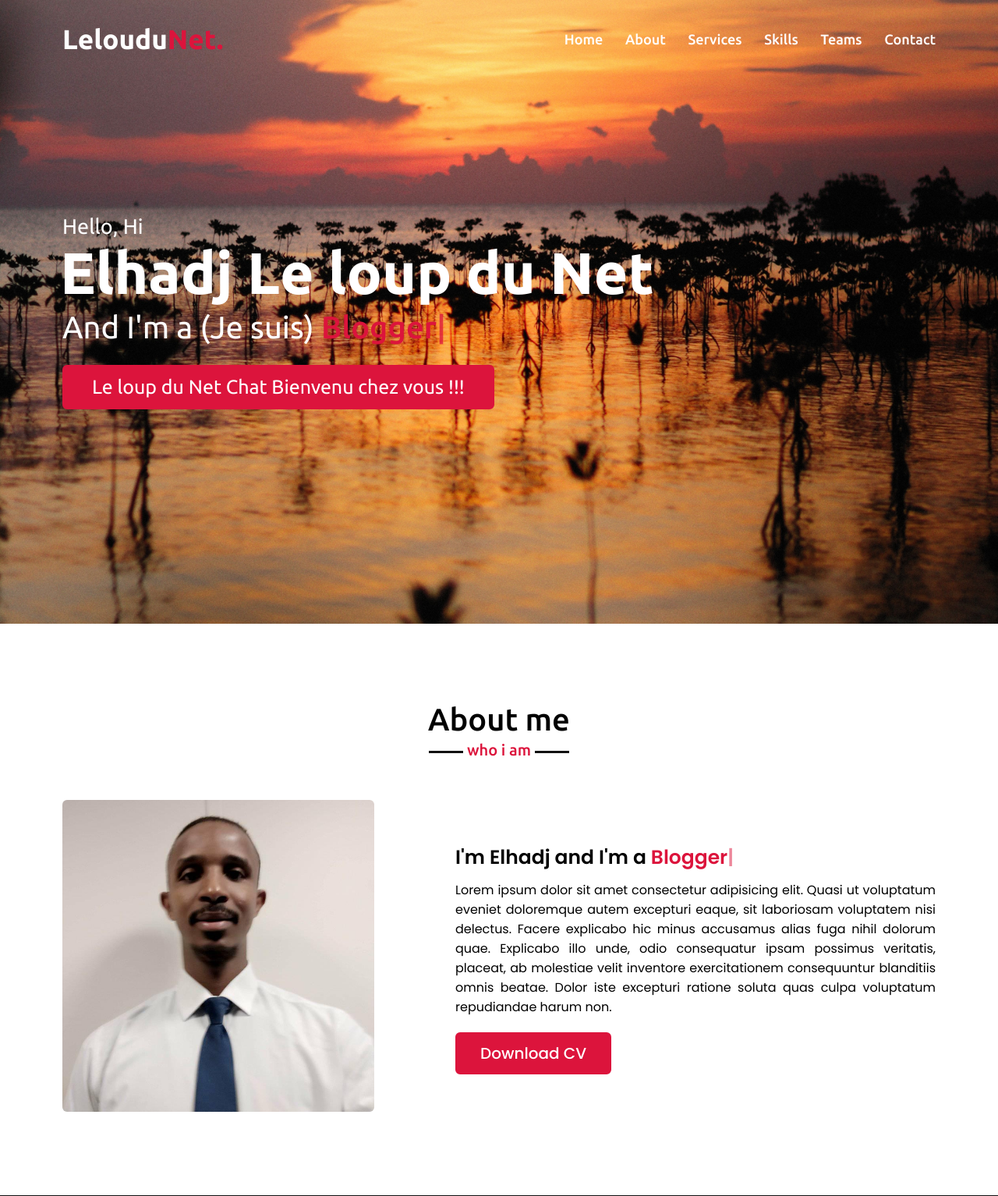
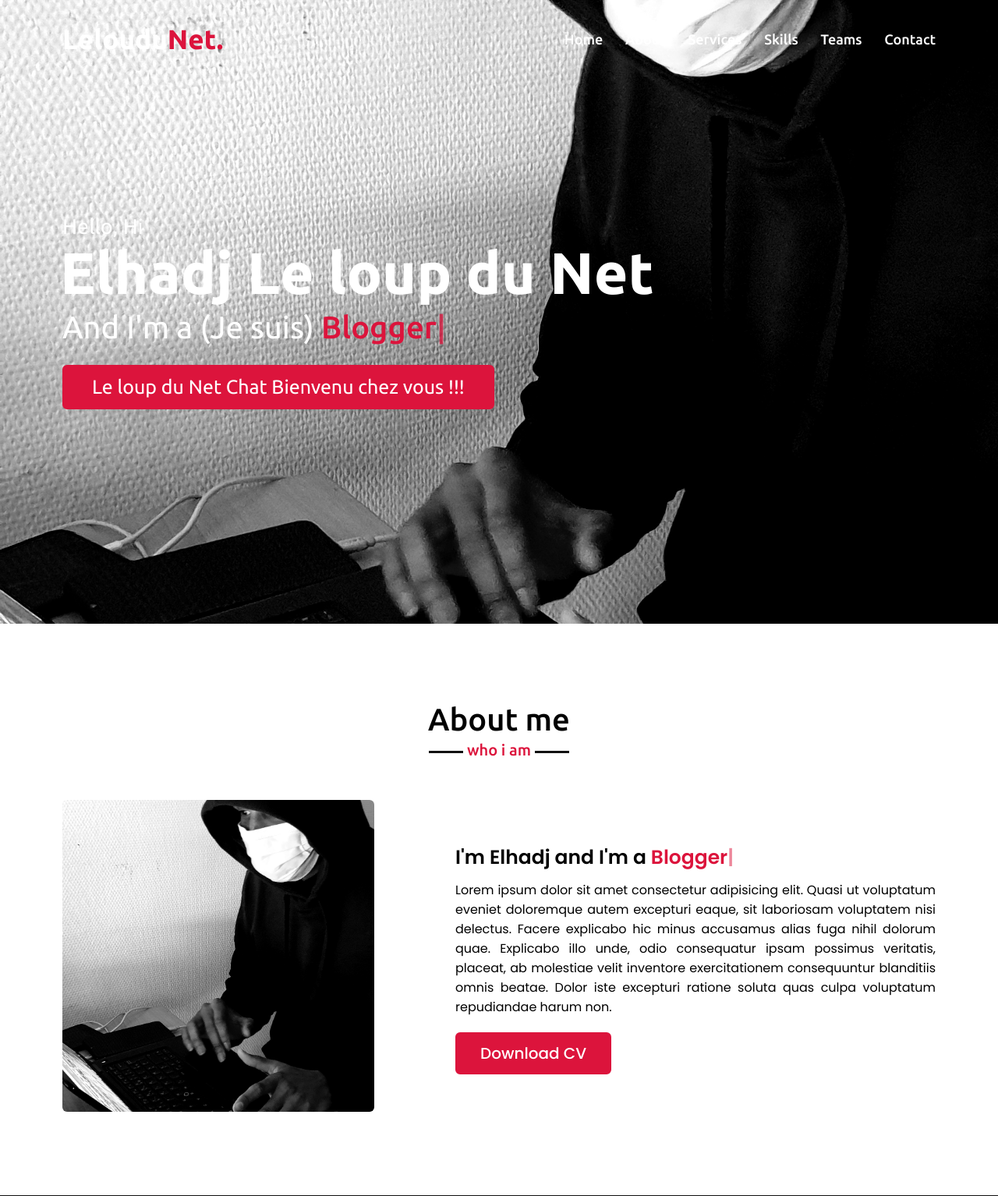
Before and after one commit to elhadjfode/elhadjfodediawaradev.github.io, a PHP site: page / in a window 1280 px wide. Shown: the top 1534 px of the page at 78% size. Run offline with PHP 8.4, Linux system fonts and the light colour scheme.

Commit message:
mise en ligne site

```diff
--- a/index.html
+++ b/index.html
@@ -52,7 +52,7 @@
             <h2 class="title">About me</h2>
             <div class="about-content">
                 <div class="column left">
-                    <img src="images/dia.jpg" alt="">
+                    <img src="images/banner1.jpg" alt="">
                 </div>
                 <div class="column right">
                     <div class="text">I'm Elhadj and I'm a <span class="typing-2"></span></div>
--- a/style.css
+++ b/style.css
@@ -165,7 +165,7 @@ section .title::after{
 
 .home{
     display: flex;
-    background: url("images/alexey.jpg") no-repeat center;
+    background: url("images/banner1.jpg") no-repeat center;
     height: 100vh;
     color: #fff;
     min-height: 500px;
```
Also changed, not shown: images/banner1.jpg (added).
